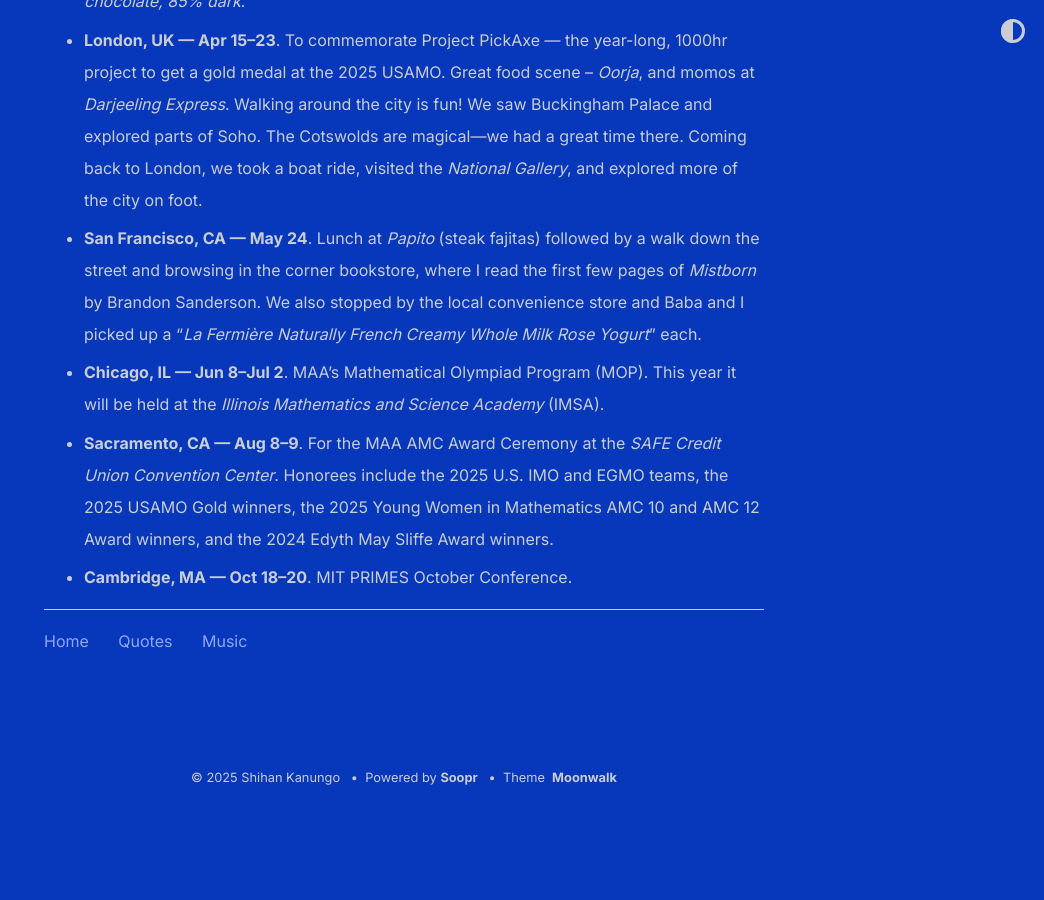
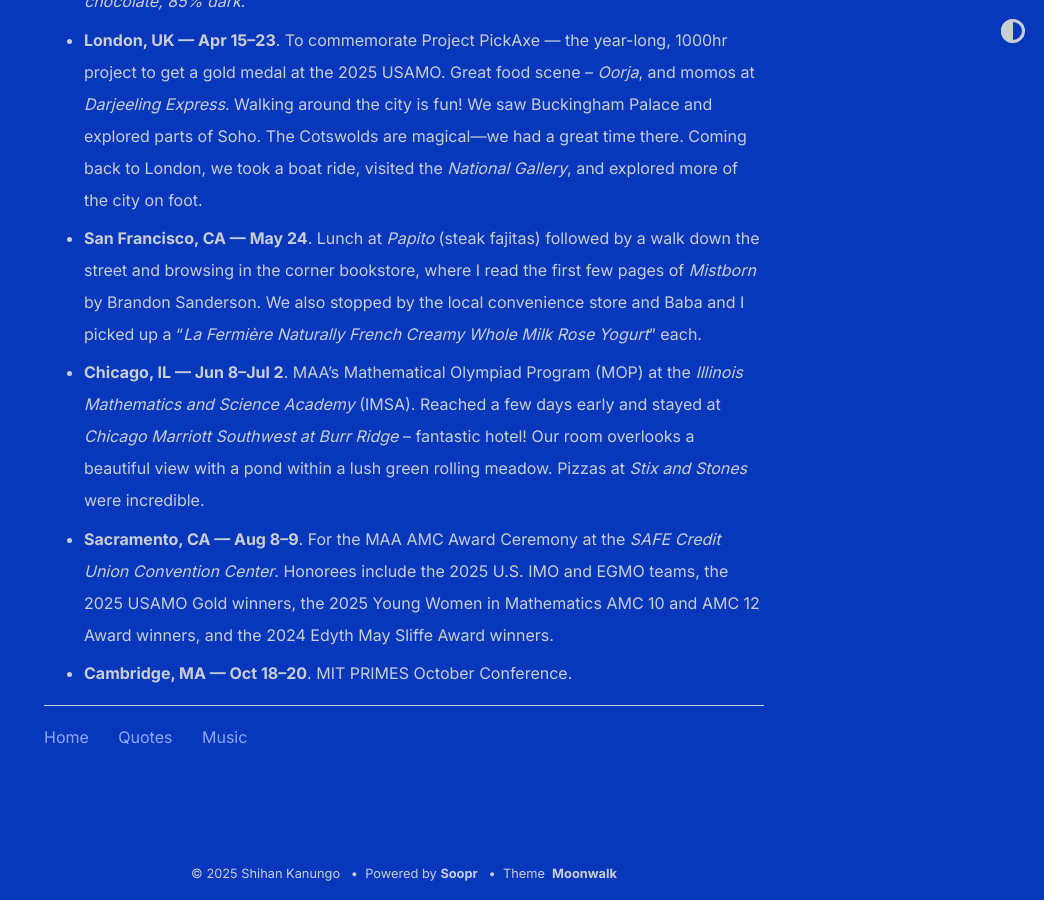
Before and after one commit to shihankanungo/shihankanungo.github.io, a Jekyll site: the page built from wrapped.md, in a window 1280 px wide and 900 px high, scrolled down 4729 px. Shown: the whole window, without its empty margins (236-1280 px from the left). Built offline with Jekyll 4.4.1, drawn with Linux system fonts in a browser that asks for light colours; before the commit the page ends 5533 px from its top, so only the background shows below that.

Commit message:
Update wrapped.md

```diff
--- a/wrapped.md
+++ b/wrapped.md
@@ -113,6 +113,6 @@
 - **San Francisco, CA --- Mar 15**. To celebrate adMIT. Lunch at *La Mar* (empanadas, inca cola, lomo saltado) followed by _Ferry Building_ (s'more, blondie). Baba got me a *Dandelion chocolate, 85% dark*.
 - **London, UK --- Apr 15--23**. To commemorate Project PickAxe --- the year-long, 1000hr project to get a gold medal at the 2025 USAMO. Great food scene -- _Oorja_, and momos at _Darjeeling Express_. Walking around the city is fun! We saw Buckingham Palace and explored parts of Soho. The Cotswolds are magical---we had a great time there. Coming back to London, we took a boat ride, visited the _National Gallery_, and explored more of the city on foot.
 - **San Francisco, CA --- May 24**. Lunch at *Papito* (steak fajitas) followed by a walk down the street and browsing in the corner bookstore, where I read the first few pages of *Mistborn* by Brandon Sanderson. We also stopped by the local convenience store and Baba and I picked up a "*La Fermière Naturally French Creamy Whole Milk Rose Yogurt*" each.
-- **Chicago, IL --- Jun 8--Jul 2**. MAA's Mathematical Olympiad Program (MOP). This year it will be held at the *Illinois Mathematics and Science Academy* (IMSA).
+- **Chicago, IL --- Jun 8--Jul 2**. MAA's Mathematical Olympiad Program (MOP) at the *Illinois Mathematics and Science Academy* (IMSA). Reached a few days early and stayed at *Chicago Marriott Southwest at Burr Ridge* -- fantastic hotel! Our room overlooks a beautiful view with a pond within a lush green rolling meadow. Pizzas at _Stix and Stones_ were incredible.
 - **Sacramento, CA --- Aug 8--9**. For the MAA AMC Award Ceremony at the *SAFE Credit Union Convention Center*. Honorees include the 2025 U.S. IMO and EGMO teams, the 2025 USAMO Gold winners, the 2025 Young Women in Mathematics AMC 10 and AMC 12 Award winners, and the 2024 Edyth May Sliffe Award winners.
 - **Cambridge, MA --- Oct 18--20**. MIT PRIMES October Conference.
```
